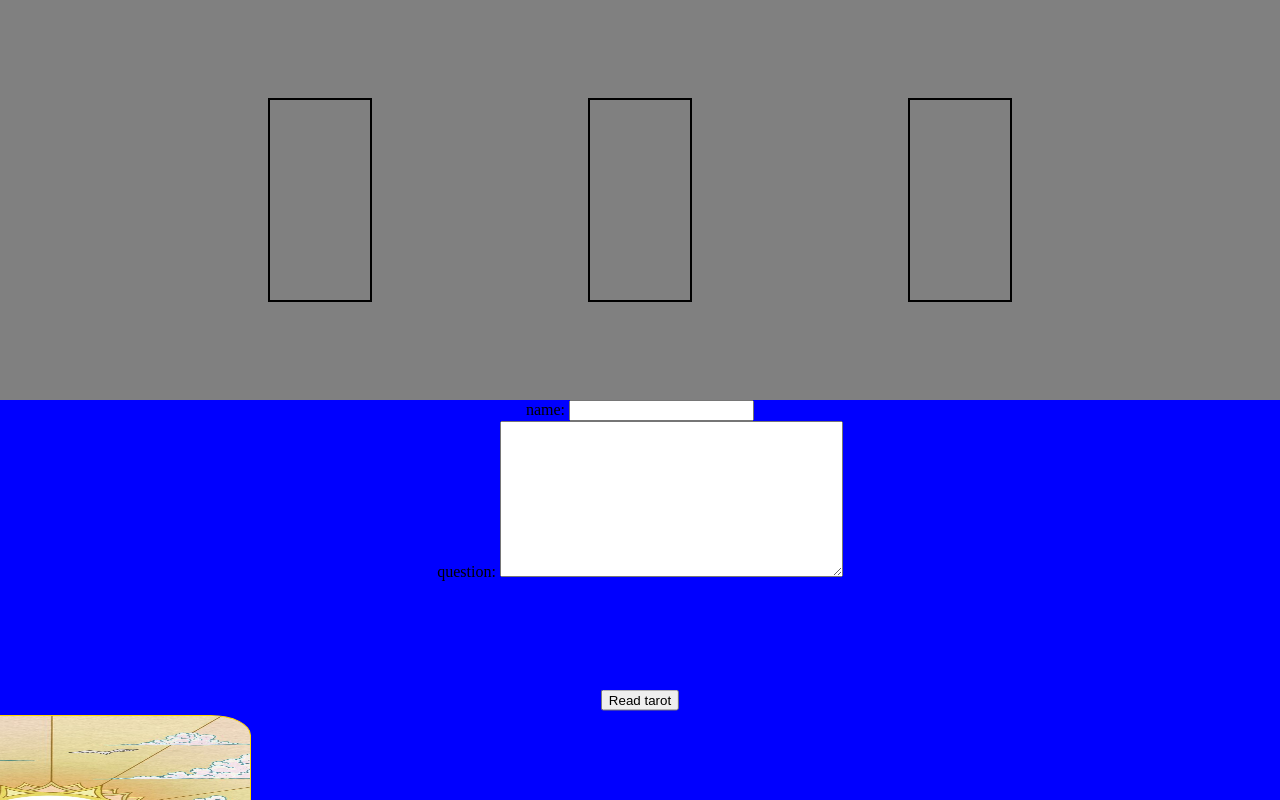
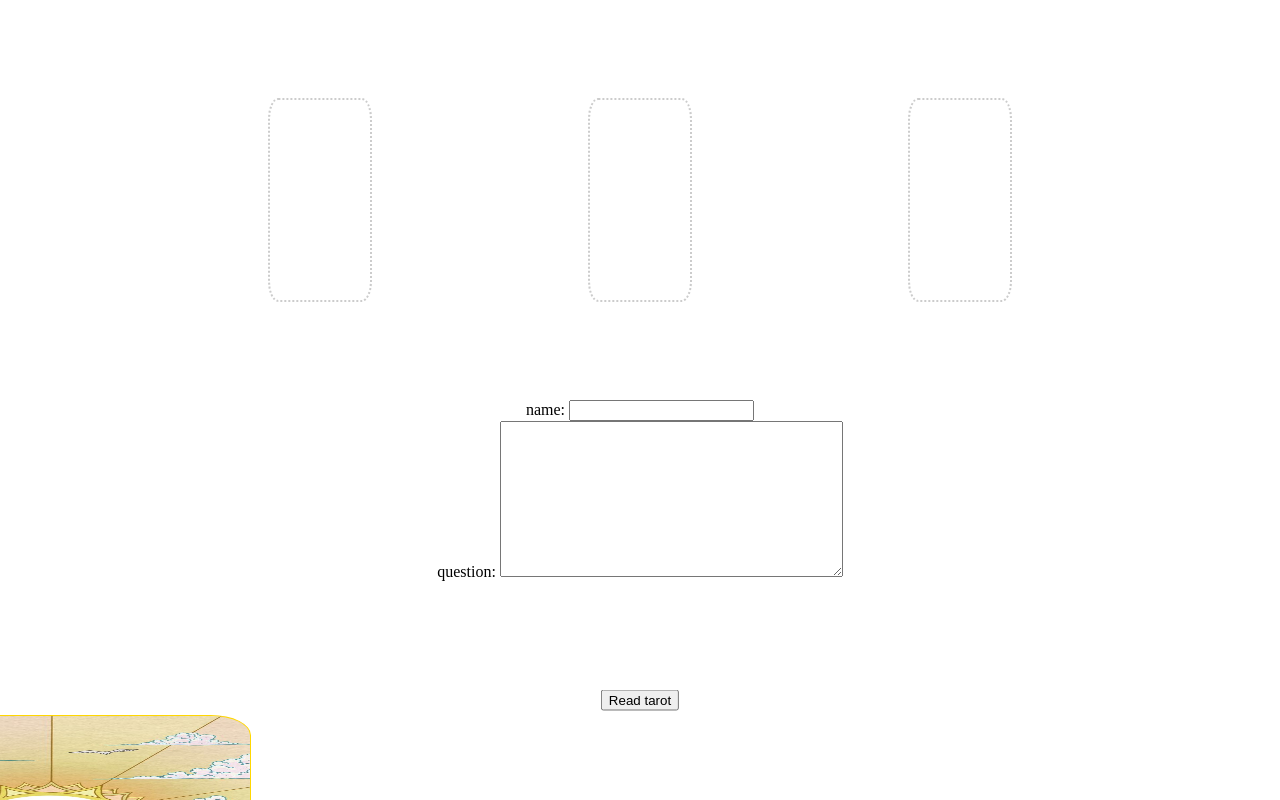
Before and after one commit to scsa3/pythonanywhere, a Django app: template tarot/templates/tarot.html in a window 1280 px wide. Run offline with Django 5.2, Linux system fonts and the light colour scheme; tables that the repository leaves empty hold one stand-in row (values such as "Sample post"); the template is opened without the code that fills it: values that come from a table or form of the project are taken from there, most other values are stand-ins (such as "Sample title", 1, 10 or a date in 2020); grey boxes marked "Sample" are stand-in pictures.

Commit message:
Round tarot front, spread. Use rgba and dotted on spread. Remove background-color on deck.

```diff
--- a/tarot/static/tarot/styles.css
+++ b/tarot/static/tarot/styles.css
@@ -15,21 +15,22 @@ body, html {
 .top {
     display: flex;
     align-items: center;
-    background-color: gray;
+    /*background-color: white;*/
 }
 
 .bottom {
     display: flex;
-    background-color: blue;
+    /*background-color: blue;*/
 }
 
 .spread {
     height: 50%;
     aspect-ratio: 1/2;
-    border-style: solid;
+    border-style: dotted;
     border-width: 2px;
-    border-color: black;
+    border-color: rgba(0, 0, 0, 0.2);
     position: absolute;
+    border-radius: 10%;
 }
 
 #past {
@@ -97,6 +98,7 @@ body, html {
     transform: rotateY(180deg);
     width: 100%;
     height: 100%;
+    border-radius: 10%;
 }
 
 
```
